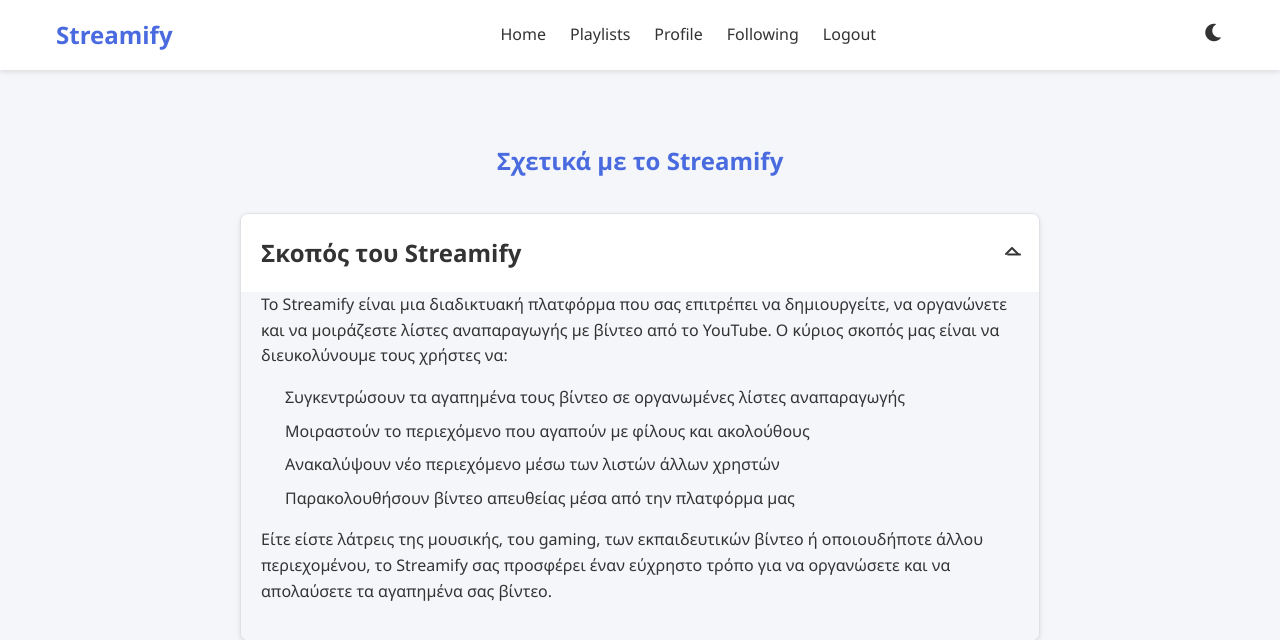
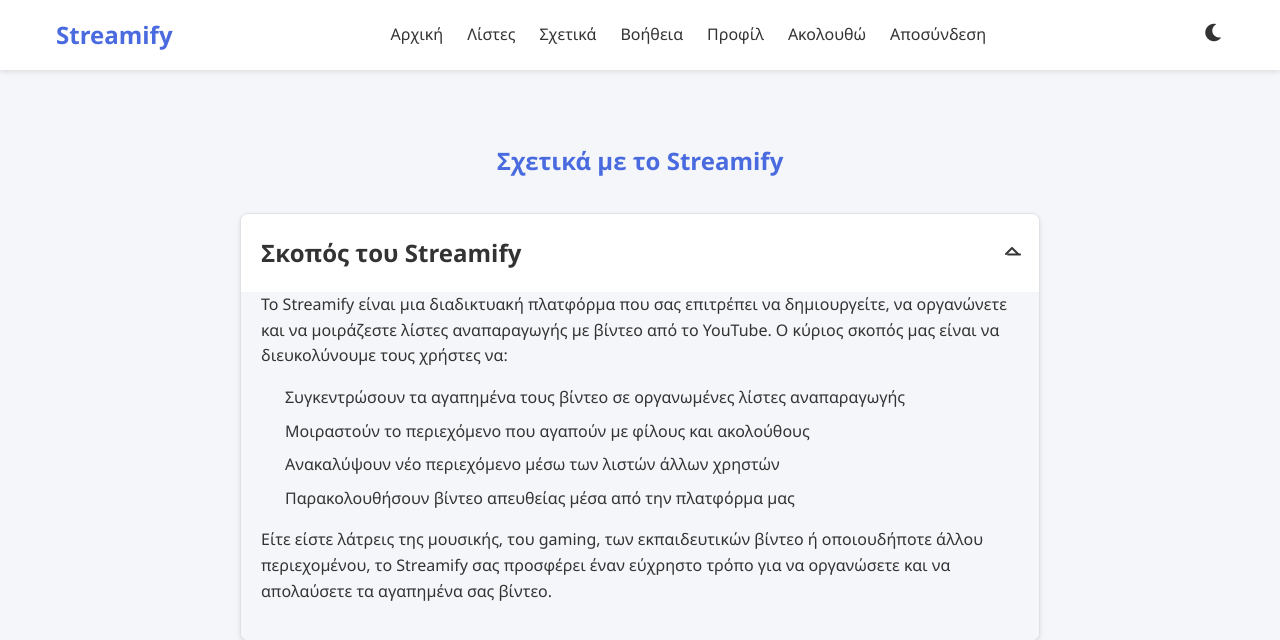
Before and after one commit to projectperiexomenorois2025/Texnologies_diadiktiou, a Flask app: page /about in a window 1280 px wide. Shown: the top 640 px of the page. Run offline with Flask 3, Linux system fonts and the light colour scheme; a user stored in the database is signed in.

Commit message:
Improve user experience by adding an accordion feature and new menu items
Implements accordion functionality in about.html and help.html, and adds new navigation links in layout.html.

Replit-Commit-Author: Agent
Replit-Commit-Session-Id: 22cd4f5d-9cca-45f8-a5a0-de18d85da9c7
Replit-Commit-Screenshot-Url: https://storage.googleapis.com/screenshot-production-us-central1/dfbc0bf8-a801-4318-99c6-963dc9419c92/9686c376-d9e7-4c93-afce-8b9ba1761c04.jpg

```diff
--- a/templates/about.html
+++ b/templates/about.html
@@ -121,31 +121,41 @@
 <script>
 document.addEventListener('DOMContentLoaded', function() {
     const accordionHeaders = document.querySelectorAll('.accordion-header');
+    const accordionItems = document.querySelectorAll('.accordion-item');
 
     // Add click event listener to each accordion header
     accordionHeaders.forEach(header => {
         header.addEventListener('click', function() {
-            // Toggle active class
-            this.parentElement.classList.toggle('active');
+            const clickedItem = this.parentElement;
+            const isActive = clickedItem.classList.contains('active');
 
-            // Toggle icon rotation
-            const icon = this.querySelector('.accordion-icon i');
-            if (this.parentElement.classList.contains('active')) {
+            // Close all accordion items first
+            accordionItems.forEach(item => {
+                // Reset all items
+                item.classList.remove('active');
+                item.querySelector('.accordion-content').style.maxHeight = '0';
+
+                // Reset all icons
+                const itemIcon = item.querySelector('.accordion-icon i');
+                itemIcon.classList.remove('fa-chevron-up');
+                itemIcon.classList.add('fa-chevron-down');
+            });
+
+            // If the clicked item wasn't already active, open it
+            if (!isActive) {
+                // Toggle active class
+                clickedItem.classList.add('active');
+
+                // Toggle icon rotation
+                const icon = this.querySelector('.accordion-icon i');
                 icon.classList.remove('fa-chevron-down');
                 icon.classList.add('fa-chevron-up');
-            } else {
-                icon.classList.remove('fa-chevron-up');
-                icon.classList.add('fa-chevron-down');
-            }
 
-            // Get the content element
-            const content = this.nextElementSibling;
+                // Get the content element
+                const content = this.nextElementSibling;
 
-            // Toggle content visibility
-            if (this.parentElement.classList.contains('active')) {
+                // Set content visibility
                 content.style.maxHeight = content.scrollHeight + 'px';
-            } else {
-                content.style.maxHeight = '0';
             }
         });
     });
--- a/templates/layout.html
+++ b/templates/layout.html
@@ -20,15 +20,17 @@
 
                 <nav class="main-nav">
                     <ul>
-                        <li><a href="{{ url_for('index') }}">Home</a></li>
-                        <li><a href="{{ url_for('playlists') }}">Playlists</a></li>
+                        <li><a href="{{ url_for('index') }}">Αρχική</a></li>
+                        <li><a href="{{ url_for('playlists') }}">Λίστες</a></li>
+                        <li><a href="{{ url_for('about') }}">Σχετικά</a></li>
+                        <li><a href="{{ url_for('help') }}">Βοήθεια</a></li>
                         {% if session.get('user_id') %}
-                            <li><a href="{{ url_for('profile') }}">Profile</a></li>
-                            <li><a href="/following">Following</a></li>
-                            <li><a href="{{ url_for('logout') }}">Logout</a></li>
+                            <li><a href="{{ url_for('profile') }}">Προφίλ</a></li>
+                            <li><a href="/following">Ακολουθώ</a></li>
+                            <li><a href="{{ url_for('logout') }}">Αποσύνδεση</a></li>
                         {% else %}
-                            <li><a href="{{ url_for('login') }}">Login</a></li>
-                            <li><a href="{{ url_for('register') }}">Register</a></li>
+                            <li><a href="{{ url_for('login') }}">Σύνδεση</a></li>
+                            <li><a href="{{ url_for('register') }}">Εγγραφή</a></li>
                         {% endif %}
                     </ul>
                 </nav>
```
Also changed, not shown: templates/help.html (+25 -15 lines).
